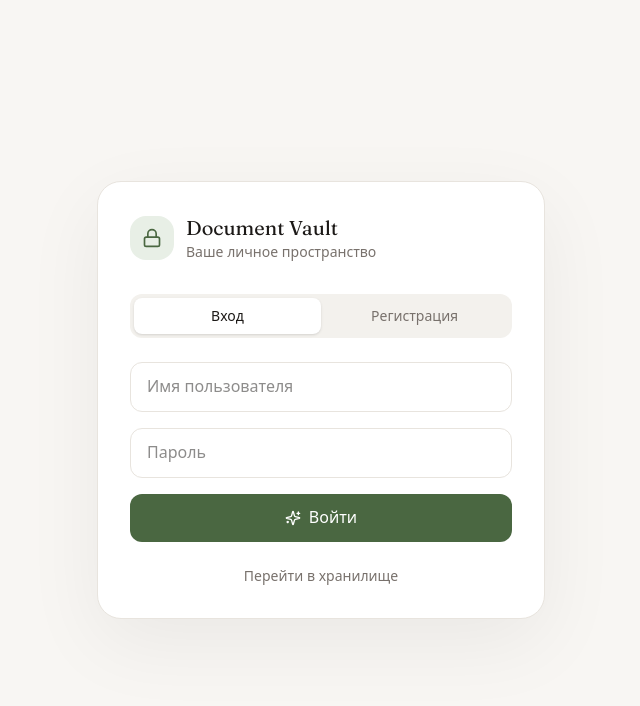
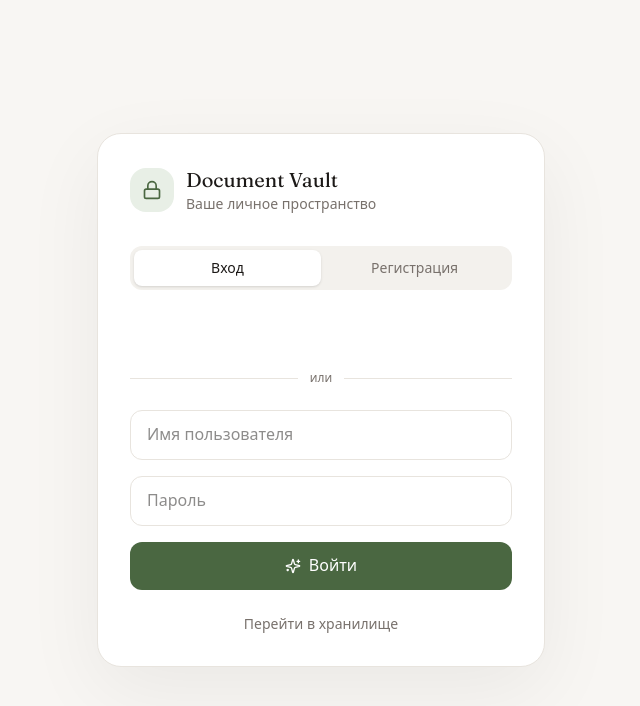
Before and after one commit to vladeasyai-ctrl/voult-client, a Next.js app: page /login in a window 1280 px wide. Shown: the top 706 px of the page, without its empty margins (319-959 px from the left). Built offline with nearby package versions, Linux system fonts and the light colour scheme; no server answers.

Commit message:
google auth

```diff
--- a/app/login/page.tsx
+++ b/app/login/page.tsx
@@ -1,6 +1,7 @@
 'use client';
 
 import { useMutation } from '@tanstack/react-query';
+import { GoogleLogin, GoogleOAuthProvider } from '@react-oauth/google';
 import { motion } from 'framer-motion';
 import { Lock, Sparkles } from 'lucide-react';
 import Link from 'next/link';
@@ -10,7 +11,9 @@ import { api } from '@/lib/api';
 import { setToken } from '@/lib/auth';
 import { cn } from '@/lib/cn';
 
-export default function LoginPage() {
+const googleClientId = process.env.NEXT_PUBLIC_GOOGLE_CLIENT_ID ?? '';
+
+function LoginForm() {
   const router = useRouter();
   const [mode, setMode] = useState<'login' | 'register'>('login');
   const [username, setUsername] = useState('');
@@ -18,15 +21,23 @@ export default function LoginPage() {
   const [password, setPassword] = useState('');
   const [error, setError] = useState('');
 
+  const completeAuth = (accessToken: string) => {
+    setToken(accessToken);
+    router.push('/vault');
+  };
+
   const auth = useMutation({
     mutationFn: async () => {
       if (mode === 'login') return api.login(username, password);
       return api.register(username, email, password);
     },
-    onSuccess: (data) => {
-      setToken(data.accessToken);
-      router.push('/vault');
-    },
+    onSuccess: (data) => completeAuth(data.accessToken),
+    onError: (e: Error) => setError(e.message),
+  });
+
+  const googleAuth = useMutation({
+    mutationFn: (idToken: string) => api.loginWithGoogle(idToken),
+    onSuccess: (data) => completeAuth(data.accessToken),
     onError: (e: Error) => setError(e.message),
   });
 
@@ -65,6 +76,34 @@ export default function LoginPage() {
           ))}
         </div>
 
+        {googleClientId && (
+          <div className="mb-6 space-y-4">
+            <div className="flex justify-center [&>div]:w-full">
+              <GoogleLogin
+                onSuccess={(response) => {
+                  setError('');
+                  if (!response.credential) {
+                    setError('Google не вернул токен авторизации');
+                    return;
+                  }
+                  googleAuth.mutate(response.credential);
+                }}
+                onError={() => setError('Не удалось войти через Google')}
+                theme="outline"
+                size="large"
+                width="100%"
+                text="continue_with"
+                locale="ru"
+              />
+            </div>
+            <div className="flex items-center gap-3 text-xs text-[var(--color-muted)]">
+              <span className="h-px flex-1 bg-[var(--color-border)]" />
+              или
+              <span className="h-px flex-1 bg-[var(--color-border)]" />
+            </div>
+          </div>
+        )}
+
         <form
           className="space-y-4"
           onSubmit={(e) => {
@@ -101,7 +140,7 @@ export default function LoginPage() {
           {error && <p className="text-sm text-red-500">{error}</p>}
           <button
             type="submit"
-            disabled={auth.isPending}
+            disabled={auth.isPending || googleAuth.isPending}
             className="flex w-full items-center justify-center gap-2 rounded-xl bg-[var(--color-accent)] px-4 py-3 text-white transition hover:opacity-90 disabled:opacity-60"
           >
             <Sparkles size={16} />
@@ -118,3 +157,15 @@ export default function LoginPage() {
     </div>
   );
 }
+
+export default function LoginPage() {
+  if (!googleClientId) {
+    return <LoginForm />;
+  }
+
+  return (
+    <GoogleOAuthProvider clientId={googleClientId}>
+      <LoginForm />
+    </GoogleOAuthProvider>
+  );
+}
--- a/lib/api.ts
+++ b/lib/api.ts
@@ -58,6 +58,12 @@ export const api = {
     request<AuthResponse>('/api/auth/register', {
       method: 'POST',
       body: JSON.stringify({ username, email, password }),
+    }),
+
+  loginWithGoogle: (idToken: string) =>
+    request<AuthResponse>('/api/auth/google', {
+      method: 'POST',
+      body: JSON.stringify({ idToken }),
     }),
 
   getTree: () => request<TreeNode[]>('/api/nodes/tree'),
--- a/package.json
+++ b/package.json
@@ -11,6 +11,7 @@
   "dependencies": {
     "@dnd-kit/core": "^6.3.1",
     "@dnd-kit/utilities": "^3.2.2",
+    "@react-oauth/google": "^0.13.5",
     "@tanstack/react-query": "^5.101.0",
     "clsx": "^2.1.1",
     "cmdk": "^1.1.1",
```
Also changed, not shown: 2 other files (tests, documents, lock files or other folders).
